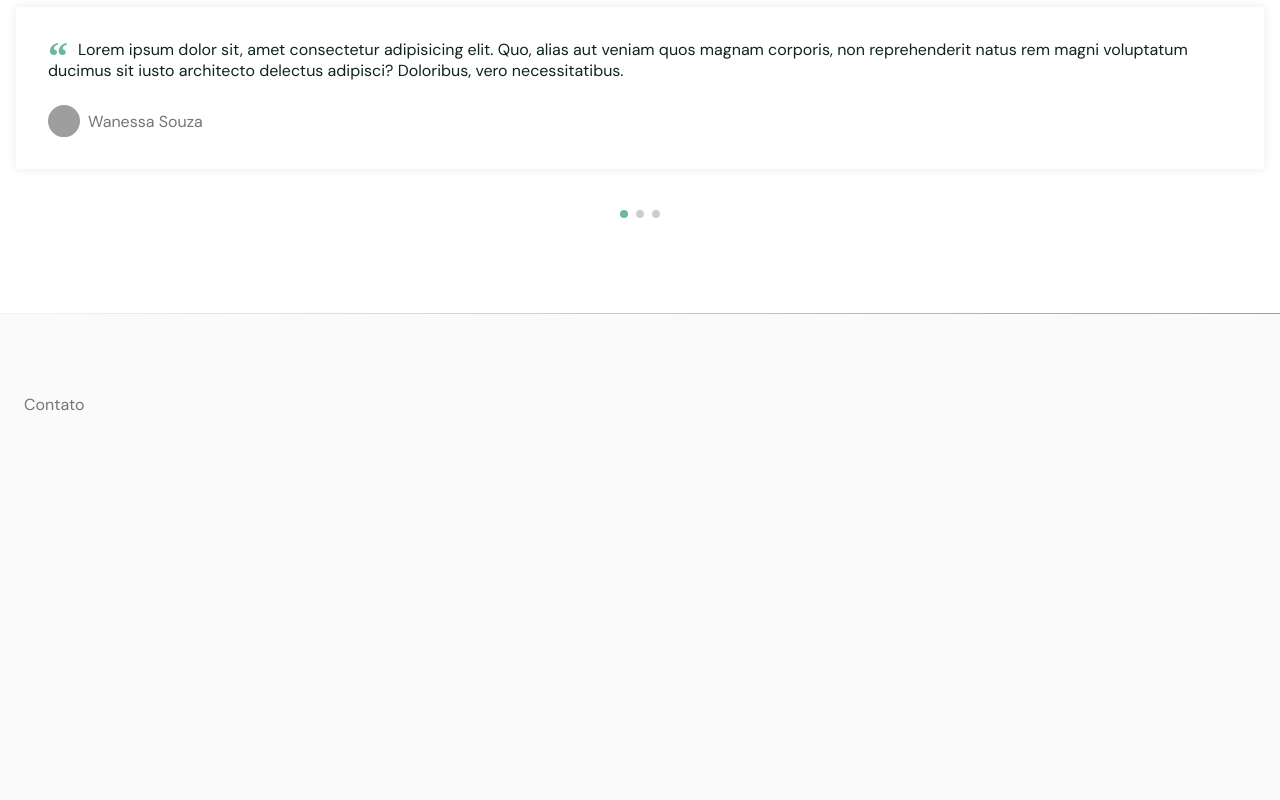
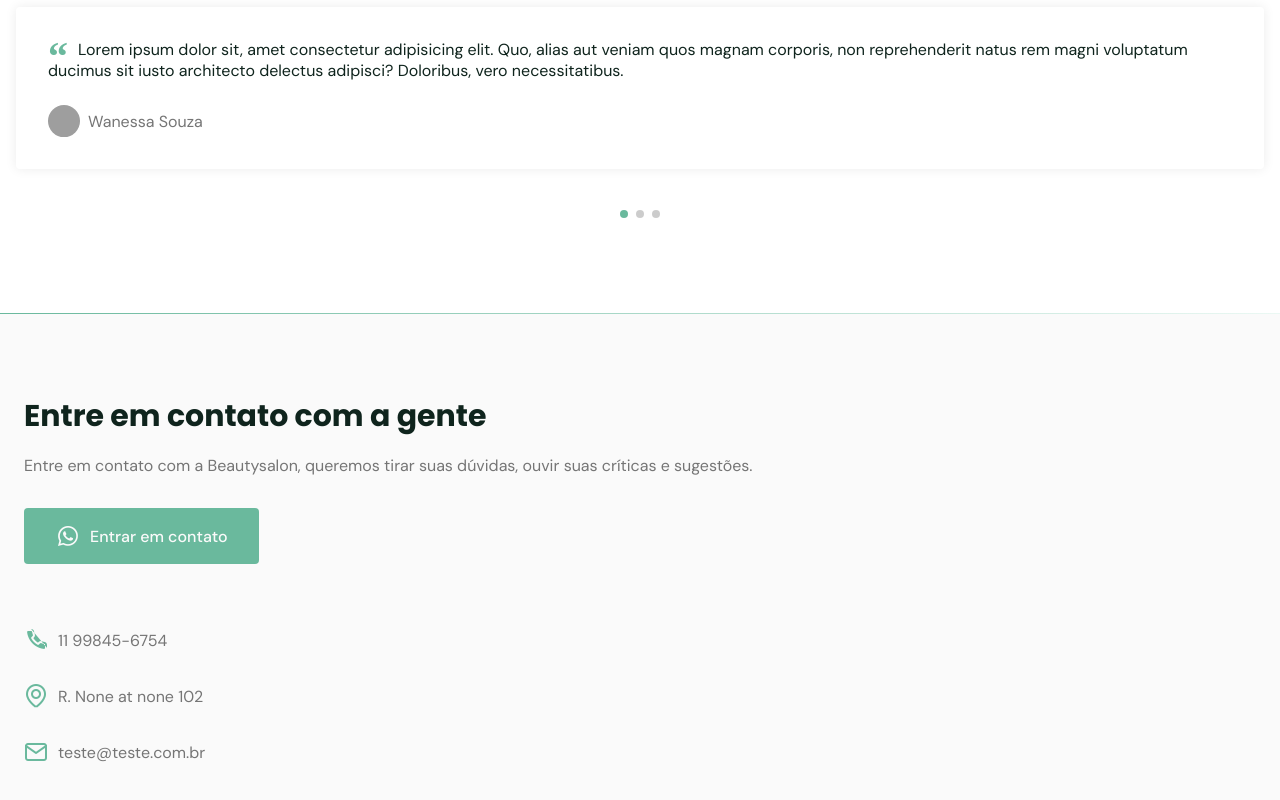
Before and after one commit to brenoma/nwl-origin, a plain HTML site: page index.html in a window 1280 px wide. Shown: the part 4343-5143 px from the top of the page. Before the commit the page ends 4838 px from the top, so only its background shows below. Drawn offline with nearby package versions, Linux system fonts and the light colour scheme; grey boxes are pictures that could not be loaded; files whose address does not match are found by name.

Commit message:
Contacts and Animation on page scrolling

```diff
--- a/index.html
+++ b/index.html
@@ -227,17 +227,43 @@
         </div>
       </section>
 
-      <div class="divider-1"></div>
+      <div class="divider-2"></div>
 
       <!-- CONTACT -->
       <section class="section" id="contact">
-        <div class="container grid">Contato</div>
+        <div class="container grid">
+          <div class="text">
+            <h2 class="title">Entre em contato com a gente</h2>
+            <p>
+              Entre em contato com a Beautysalon, queremos tirar suas dúvidas,
+              ouvir suas críticas e sugestões.
+            </p>
+            <a
+              href="https://api.whatsapp.com/send?phone=+5511998456754&text=Oi! Gostaria de agendar um horário"
+              class="button"
+              target="_blank"
+              ><i class="icon-whatsapp"></i> Entrar em contato</a
+            >
+          </div>
+
+          <div class="links">
+            <ul class="grid">
+              <li><i class="icon-phone"></i> 11 99845-6754</li>
+              <li><i class="icon-map-pin"></i> R. None at none 102</li>
+              <li><i class="icon-mail"></i> teste@teste.com.br</li>
+            </ul>
+          </div>
+        </div>
       </section>
     </main>
 
     <footer></footer>
   </body>
 
+  <!-- ScrollReveal -->
+  <script src="https://unpkg.com/scrollreveal"></script>
+  <!-- Swiper JS -->
   <script src="https://unpkg.com/swiper/swiper-bundle.min.js"></script>
+
   <script src="main.js"></script>
 </html>
--- a/main.js
+++ b/main.js
@@ -44,3 +44,20 @@ const swiper = new Swiper('.swiper-container', {
   mousewheel: true,
   keyboard: true,
 })
+
+/* ScrollReveal: Mostrar elementos quando der scroll na página */
+
+const scrollReveal = ScrollReveal({
+  origin: 'top',
+  distance: '30px',
+  duration: 700,
+  reset: true
+})
+
+scrollReveal.reveal(`
+  #home .image, #home .text,
+  #about .image, #about .text,
+  #services header, #services .card,
+  #testimonials header, #testimonials .testimonials,
+  #contact .text, #contact .links
+  `, { interval: 100 })
--- a/style.css
+++ b/style.css
@@ -425,3 +425,32 @@ nav.show .icon-close {
 .swiper-pagination-bullet-active {
   background: var(--base-color);
 }
+
+/*==== CONTACT ================================================*/
+
+#contact .grid {
+  gap: 4rem;
+}
+
+#contact .text p {
+  margin-bottom: 2rem;
+}
+
+#contact .button i,
+#contact ul li i {
+  font-size: 1.5rem;
+  margin-right: 0.625rem;
+}
+
+#contact ul.grid {
+  gap: 2rem;
+}
+
+#contact ul li {
+  display: flex;
+  align-items: center;
+}
+
+#contact ul li i {
+  color: var(--base-color);
+}
```
